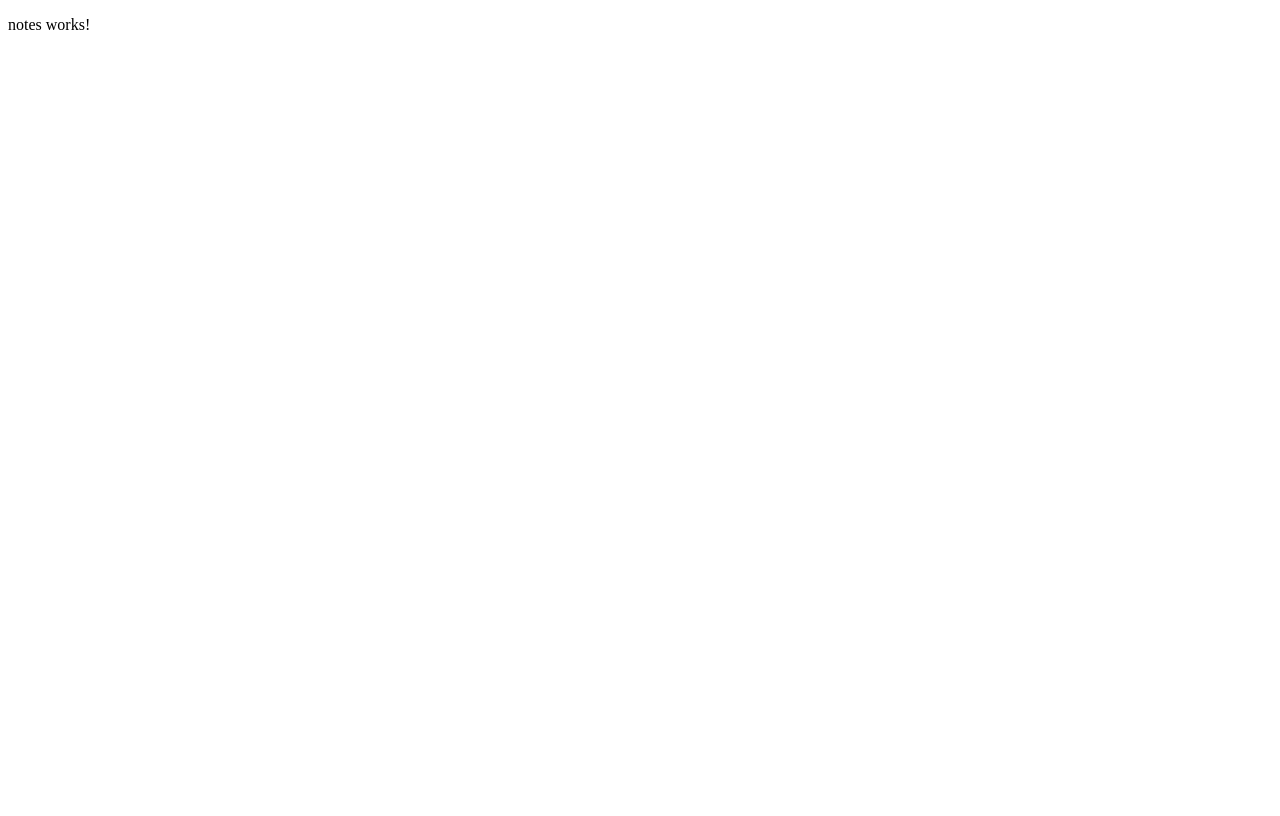
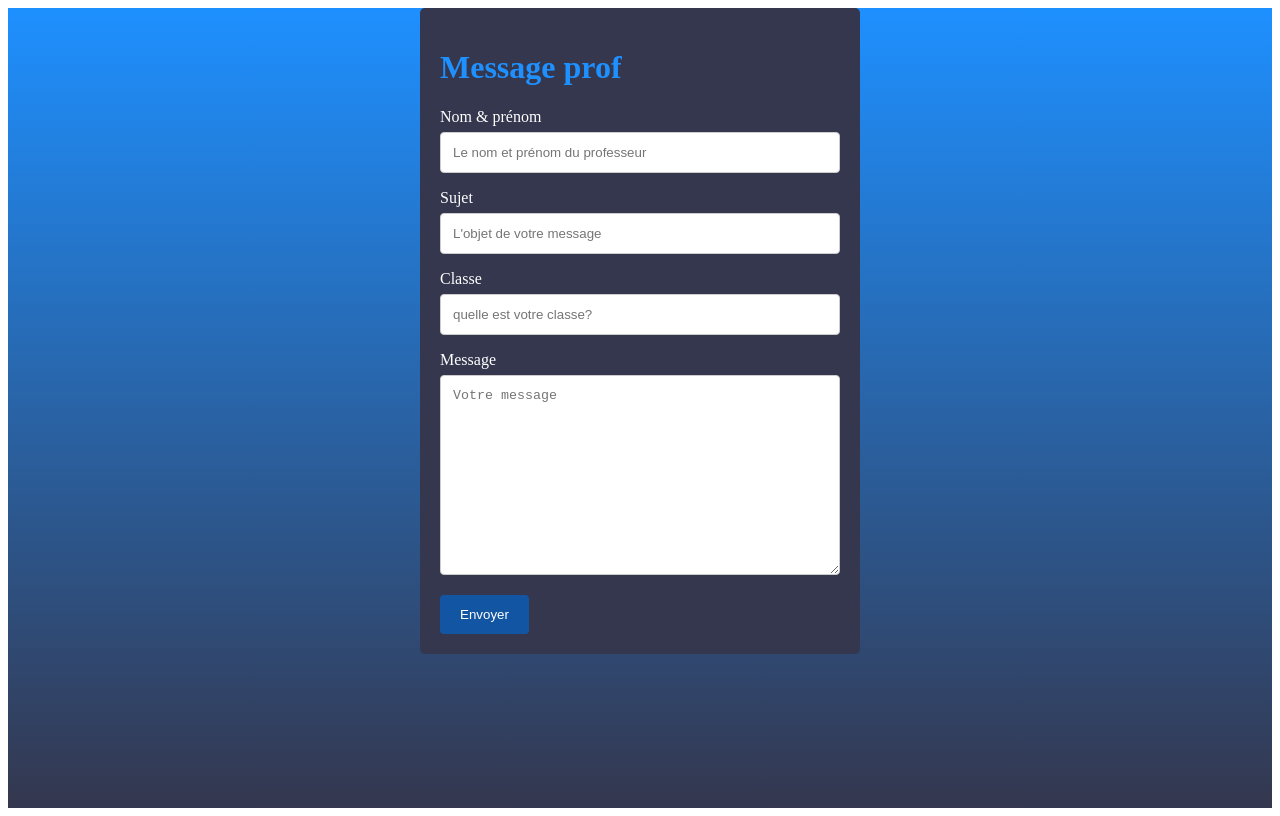
Before and after one commit to Yorodiouf13/Projet-SGBD, an Angular app: page /notes in a window 1280 px wide. Built offline with nearby package versions, Linux system fonts and the light colour scheme.

Commit message:
mise à jour sur la partie enseignant et étudiant sur les fichierscss

```diff
--- a/src/app/Pages/enseignant/acceuil-enseignant/acceuil-enseignant.component.html
+++ b/src/app/Pages/enseignant/acceuil-enseignant/acceuil-enseignant.component.html
@@ -10,11 +10,6 @@
   <main>
     <header>
       <nav>
-        <a href="#">
-          Profil
-          <div class="icon">&#10095;</div>
-          <span class="bottom-line"></span>
-        </a>
         <a href="#">
           Cours
           <div class="icon">&#10095;</div>
--- a/src/app/Pages/resp_classe/avis/avis.component.css
+++ b/src/app/Pages/resp_classe/avis/avis.component.css
@@ -1,13 +1,16 @@
 body {font-family: Arial, Helvetica, sans-serif;
-    padding: 0px;}
+    padding: 50px;
+    width: 100%;
+}
 
 main {
     background: linear-gradient(to top, #34374e, dodgerblue);
     width: 100%;
     height: 100vh;
+    align-items: center;
       }
 
-  input[type=text], textarea, input[type=email] {
+  input[type=text], textarea {
     width: 100%;
     padding: 12px;
     border: 1px solid #ccc;
@@ -21,7 +24,7 @@ main {
   }
   label{margin-right: 0px;
     margin-left: 0px;
-    width: 100%;}
+    width: 200%;}
 
   input[type=submit] {
     background-color: #1255a2;
@@ -38,16 +41,18 @@ main {
 
   .container {
     /* Ajouter box-sizing */
-    box-sizing : border-box;
+    box-sizing : content-box;
     border-radius:5px;
-    background-color:#f2f2f2;
-    padding:20px;
-    width: 100%;
+    background-color:#34374e;
+    padding:10px;
+    width: 200%;
     /* redéfinition 400 + 2*20 */
     max-width: 440px;
     margin:0 auto;
+    color: #ffffff;
+
   }
   h1  {
-    color: #ffc800;
+    color: #ffffff;
     width: 100%;
   }
--- a/src/app/Pages/resp_classe/avis/avis.component.html
+++ b/src/app/Pages/resp_classe/avis/avis.component.html
@@ -1,10 +1,10 @@
 <main>
     <div class="container">
         <h1>Avis étudiant</h1>
-        <form action="/action_page.php">
+        <form class="form">
 
           <label>Classe</label>
-          <input type="text" id="sujet" name="sujet" placeholder="L'objet de votre message">
+          <input type="text" id="sujet" name="sujet" placeholder="vous êtes dans quelle classe?">
 
           <label>Message</label>
           <textarea id="subject" name="subject" placeholder="Votre message" style="height:200px"></textarea>
--- a/src/app/Pages/resp_classe/mess-rp/mess-rp.component.css
+++ b/src/app/Pages/resp_classe/mess-rp/mess-rp.component.css
@@ -0,0 +1,55 @@
+
+body {font-family: Arial, Helvetica, sans-serif;
+    padding: 0px;}
+
+main {
+    background: linear-gradient(to top, #34374e, dodgerblue);
+    width: 100%;
+    height: 100vh;
+    align-items: center;
+}
+  input[type=text], textarea, input[type=email] {
+    width: 100%;
+    padding: 12px;
+    border: 1px solid #ccc;
+    border-radius: 4px;
+    box-sizing: border-box;
+    margin-top: 6px;
+    margin-bottom: 16px;
+    margin-right: 0px;
+    margin-left: 0px;
+    resize: vertical;
+  }
+  label{margin-right: 0px;
+    margin-left: 0px;
+    width: 100%;}
+
+  input[type=submit] {
+    background-color: #1255a2;
+    color: white;
+    padding: 12px 20px;
+    border: none;
+    border-radius: 4px;
+    cursor: pointer;
+  }
+
+  input[type=submit]:hover {
+    background-color: #1872D9;
+  }
+
+  .container {
+    /* Ajouter box-sizing */
+    box-sizing : border-box;
+    border-radius:5px;
+    background-color:#34374e;
+    padding:20px;
+    width: 100%;
+    /* redéfinition 400 + 2*20 */
+    max-width: 440px;
+    margin:0 auto;
+    color: white;
+  }
+  h1  {
+    color: dodgerblue;
+    width: 100%;
+  }
--- a/src/app/Pages/resp_classe/mess-rp/mess-rp.component.html
+++ b/src/app/Pages/resp_classe/mess-rp/mess-rp.component.html
@@ -1 +1,18 @@
-<p>mess-rp works!</p>
+<main>
+    <div class="container">
+        <h1>Message RP</h1>
+        <form >
+
+          <label for="sujet">Sujet</label>
+          <input type="text" id="sujet" name="sujet" placeholder="L'objet de votre message">
+
+          <label for="emailAddress">Classe</label>
+          <input id="emailAddress" type="email" name="email" placeholder="quelle est votre classe?">
+
+          <label for="subject">Message</label>
+          <textarea id="subject" name="subject" placeholder="Votre message" style="height:200px"></textarea>
+
+          <input type="submit" value="Envoyer">
+        </form>
+      </div>
+</main>
--- a/src/app/Pages/resp_classe/notes/notes.component.css
+++ b/src/app/Pages/resp_classe/notes/notes.component.css
@@ -0,0 +1,55 @@
+
+body {font-family: Arial, Helvetica, sans-serif;
+    padding: 0px;}
+
+main {
+    background: linear-gradient(to top, #34374e, dodgerblue);
+    width: 100%;
+    height: 100vh;
+    align-items: center;
+}
+  input[type=text], textarea, input[type=email] {
+    width: 100%;
+    padding: 12px;
+    border: 1px solid #ccc;
+    border-radius: 4px;
+    box-sizing: border-box;
+    margin-top: 6px;
+    margin-bottom: 16px;
+    margin-right: 0px;
+    margin-left: 0px;
+    resize: vertical;
+  }
+  label{margin-right: 0px;
+    margin-left: 0px;
+    width: 100%;}
+
+  input[type=submit] {
+    background-color: #1255a2;
+    color: white;
+    padding: 12px 20px;
+    border: none;
+    border-radius: 4px;
+    cursor: pointer;
+  }
+
+  input[type=submit]:hover {
+    background-color: #1872D9;
+  }
+
+  .container {
+    /* Ajouter box-sizing */
+    box-sizing : border-box;
+    border-radius:5px;
+    background-color:#34374e;
+    padding:20px;
+    width: 100%;
+    /* redéfinition 400 + 2*20 */
+    max-width: 440px;
+    margin:0 auto;
+    color: white;
+  }
+  h1  {
+    color: dodgerblue;
+    width: 100%;
+  }
--- a/src/app/Pages/resp_classe/notes/notes.component.html
+++ b/src/app/Pages/resp_classe/notes/notes.component.html
@@ -1 +1,21 @@
-<p>notes works!</p>
+<main>
+    <div class="container">
+        <h1>Message prof</h1>
+        <form >
+          <label for="fname">Nom & prénom</label>
+          <input type="text" id="fname" name="firstname" placeholder="Le nom et prénom du professeur">
+
+          <label for="sujet">Sujet</label>
+          <input type="text" id="sujet" name="sujet" placeholder="L'objet de votre message">
+
+          <label for="emailAddress">Classe</label>
+          <input id="emailAddress" type="email" name="email" placeholder="quelle est votre classe?">
+
+
+          <label for="subject">Message</label>
+          <textarea id="subject" name="subject" placeholder="Votre message" style="height:200px"></textarea>
+
+          <input type="submit" value="Envoyer">
+        </form>
+      </div>
+</main>
--- a/src/app/Pages/resp_classe/page-acceuil/page-acceuil.component.html
+++ b/src/app/Pages/resp_classe/page-acceuil/page-acceuil.component.html
@@ -17,7 +17,7 @@
           <span class="bottom-line"></span>
         </a>
         <a href="notes" [(ngModel)]="value.vers" (click)="onValue()">
-          Notes
+          Message Prof
           <div class="icon">&#10095;</div>
           <span class="bottom-line"></span>
         </a>
```
